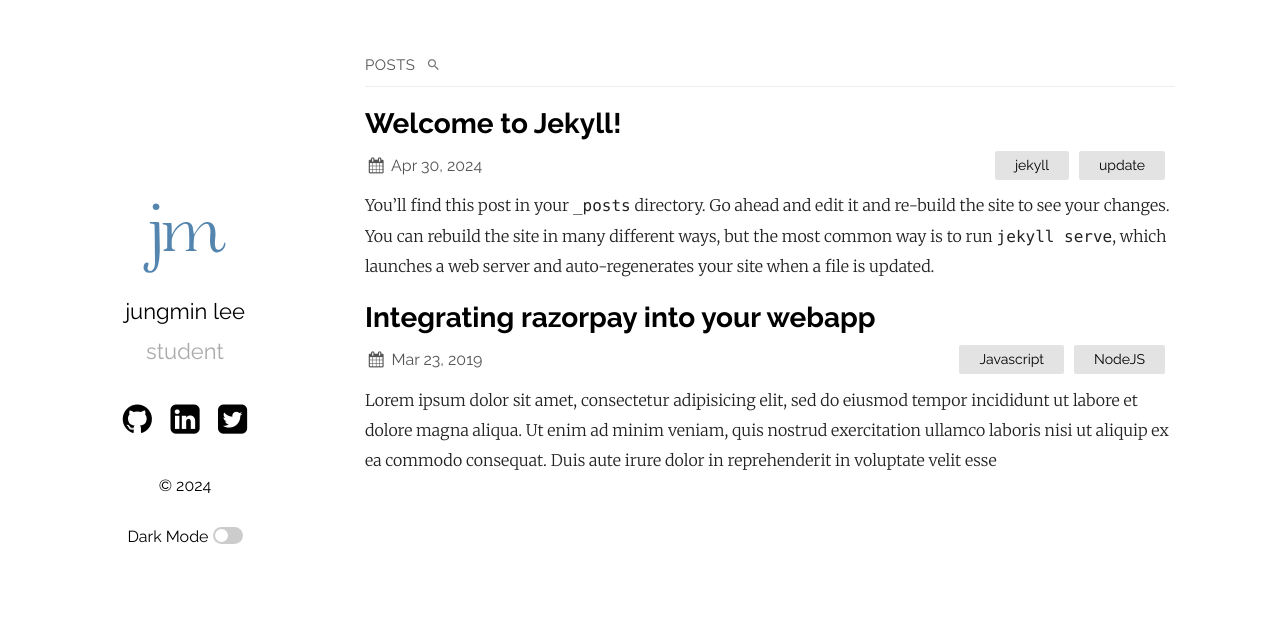
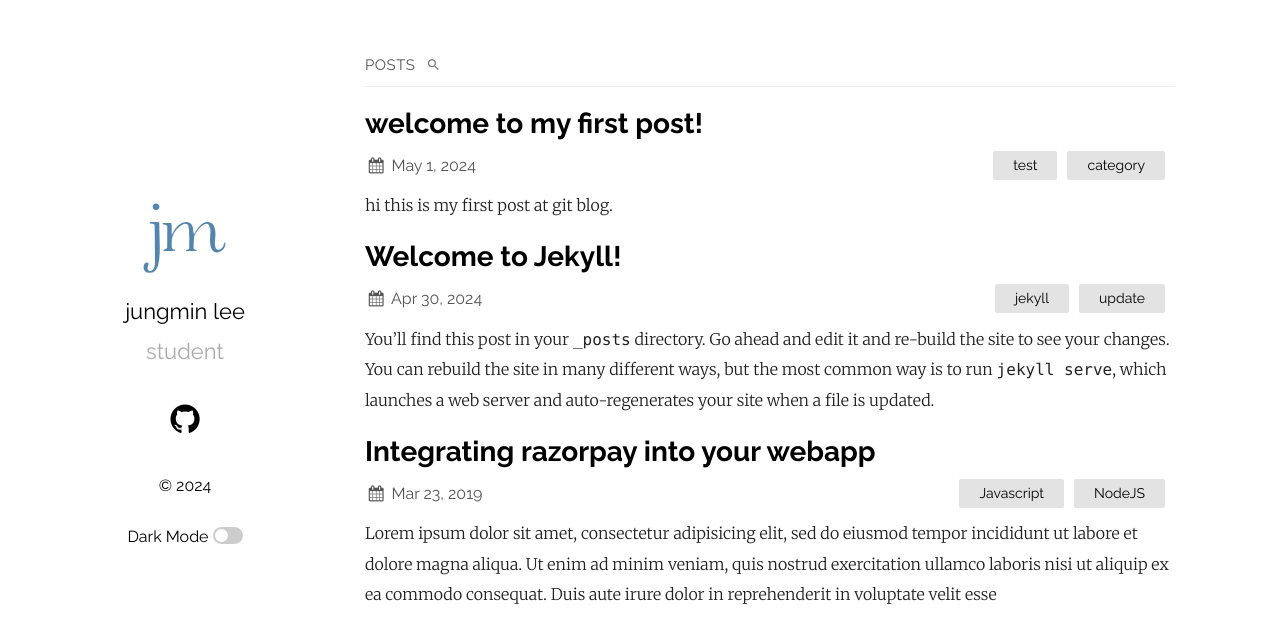
Before and after one commit to jm1012/jm1012.github.io, a Jekyll site: the page built from index.md, in a window 1280 px wide. Shown: the top 643 px of the page. Built offline with Jekyll 4.4.1, drawn with Linux system fonts in a browser that asks for light colours; part of the change alters nothing that is shown.

Commit message:
upload my first post

````diff
--- a/_config.yml
+++ b/_config.yml
@@ -1,6 +1,6 @@
-title: Your awesome title
-author: GitHub User
-email: your-email@domain.com
+title: jm's code chronicle
+author: jungmin lee
+email: ljmjm1012@gmail.com
 description: > # this means to ignore newlines until "show_exerpts:"
   Write an awesome description for your new site here. You can edit this
   line in _config.yml. It will appear in your document head meta (for
@@ -26,9 +26,9 @@ plainwhite:
     - post
   # generate social links in footer
   social_links:
-    twitter: samarsault
-    github:  samarsault
-    linkedIn: in/samarsault
+    # twitter: samarsault
+    github:  jm1012
+    # linkedIn: in/samarsault
     #dribbble: jekyll
     #flickr:   jekyll
     #instagram: jekyll
@@ -38,7 +38,7 @@ plainwhite:
     #soundcloud: jekyll
     #telegram: jekyll
     #gitlab: jekyll
-    #email: jekyll
+    #email: ljmjm1012@gmail.com
 
     # Mastodon instances
     # mastodon:
--- /dev/null
+++ b/_posts/2024-05-02-my-first-post.markdown
@@ -0,0 +1,80 @@
+---
+layout: post
+title:  "welcome to my first post!"
+date:   2024-05-02 03:00:00 +0900
+categories: test category
+
+---
+
+hi this is my first post at git blog.
+
+this is for testing.
+
+
+
+---
+
+markdown checking
+
+
+
+# 1. number 1
+
+## 2. number 2
+
+### 3. number 3
+
+
+
+`hello world!`
+
+
+
+```c++
+#include <iostream>
+
+using namespace std;
+
+int main()
+{
+	printf("hello world!");
+}
+```
+
+
+
+> i said :
+>
+> > he said :
+> >
+> > > she said :
+> > >
+> > > hi
+
+
+
+1. this is first
+2. this is second
+3. this is third
+
+
+
+* *
+  + +
+    - -
+
+
+
+[github][[https://github.com/jm1012 ]
+
+
+
+*tilt*
+
+**bold**
+
+~~what~~
+
+
+
+thank you for reading
````
